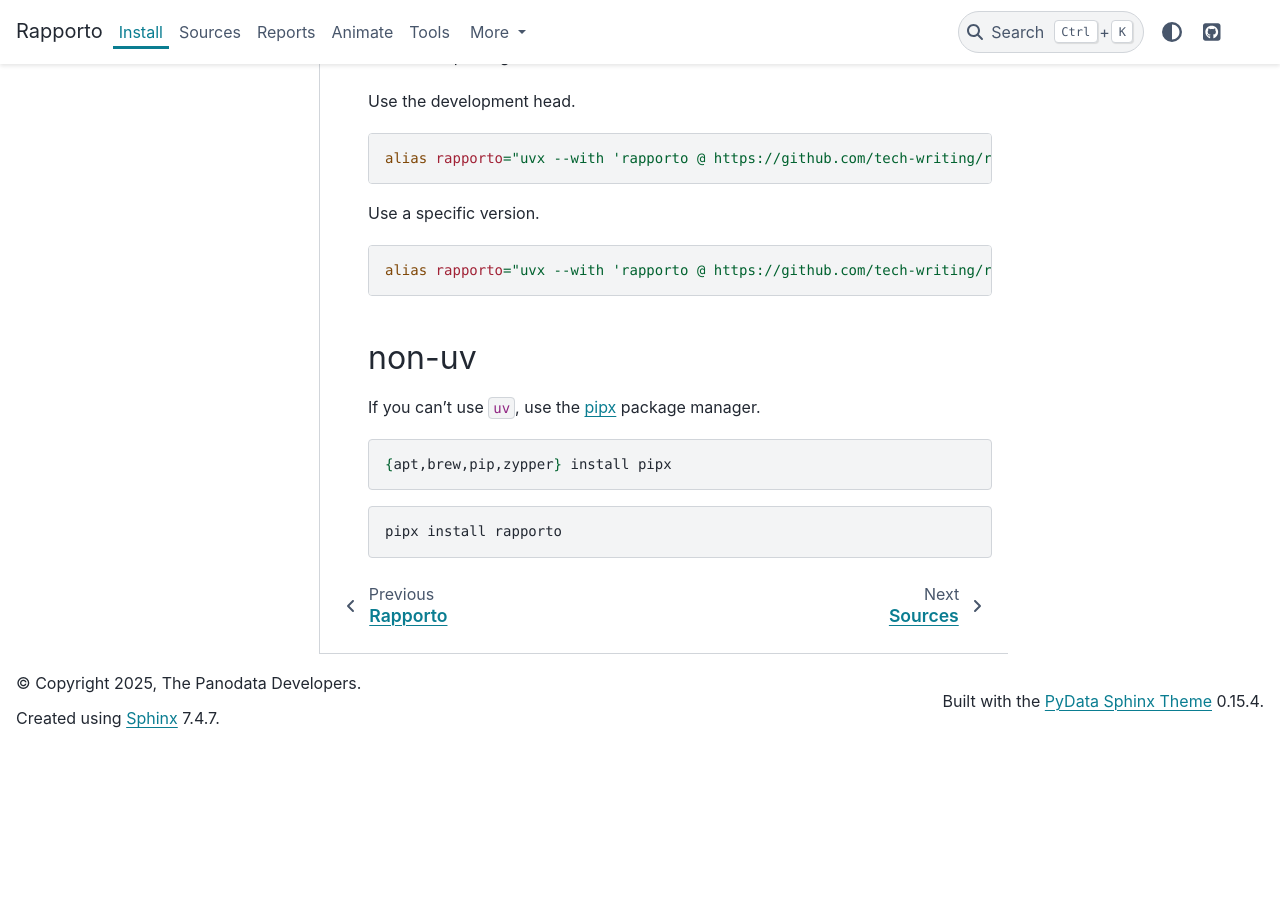
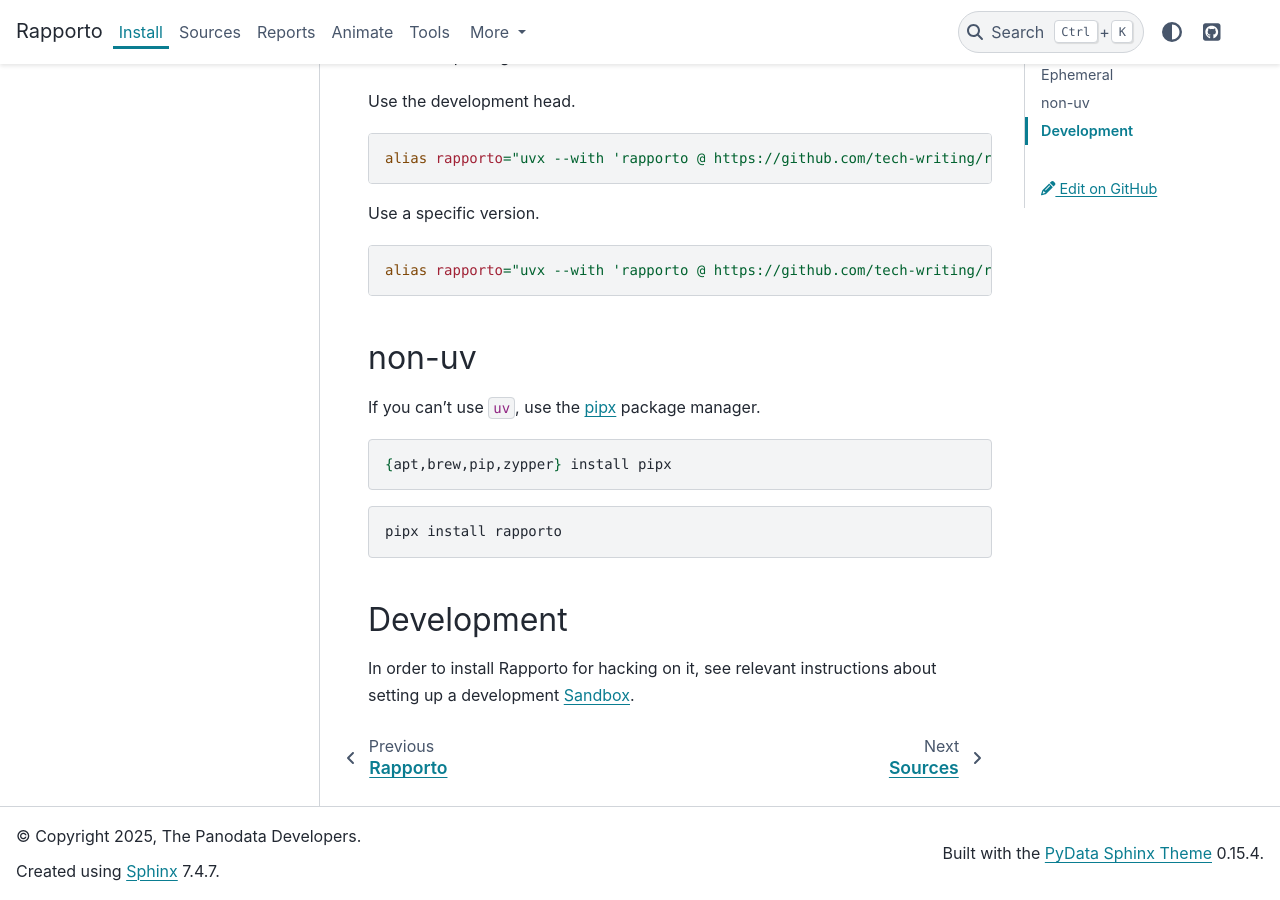
Before and after one commit to tech-writing/rapporto, a Sphinx documentation site: the page built from docs/install.md, in a window 1280 px wide and 900 px high, scrolled down 623 px. Built offline with Sphinx 7.4.7 and the PyData theme 0.15.4, drawn with Linux system fonts in a browser that asks for light colours; before the commit the page ends 1370 px from its top, so only the background shows below that.

Commit message:
Documentation: Add page about sandbox installation

````diff
--- a/docs/install.md
+++ b/docs/install.md
@@ -36,6 +36,11 @@
 pipx install rapporto
 ```
 
+## Development
+
+In order to install Rapporto for hacking on it, see relevant instructions
+about setting up a development {ref}`sandbox`.
+
 
 [pipx]: https://pipx.pypa.io/
 [PyPI]: https://en.wikipedia.org/wiki/Pypi
````
Also changed, not shown: README.md (+5 -0 lines), docs/index.md (+2 -1 lines), docs/project/index.md (+1 -0 lines), docs/project/sandbox.md (added, +29 -0 lines).
